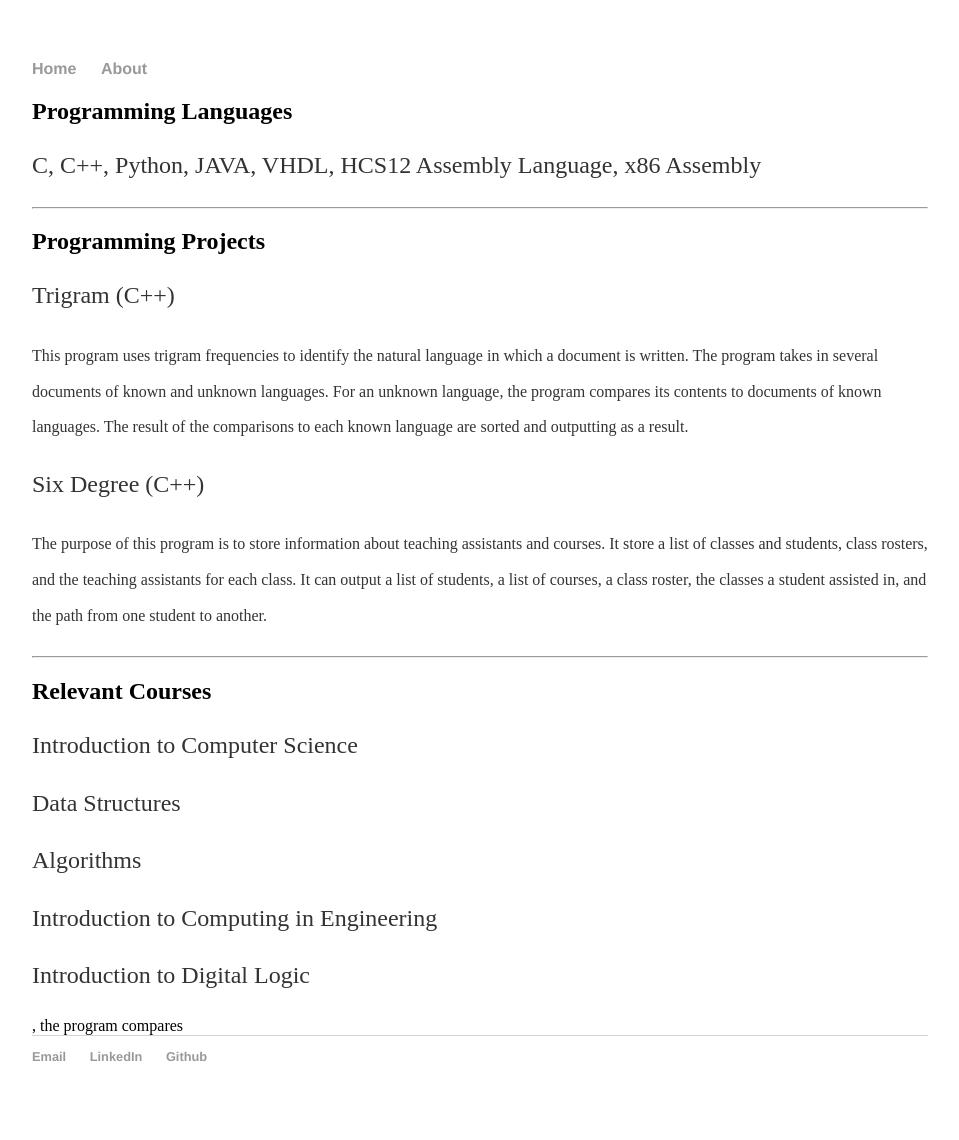
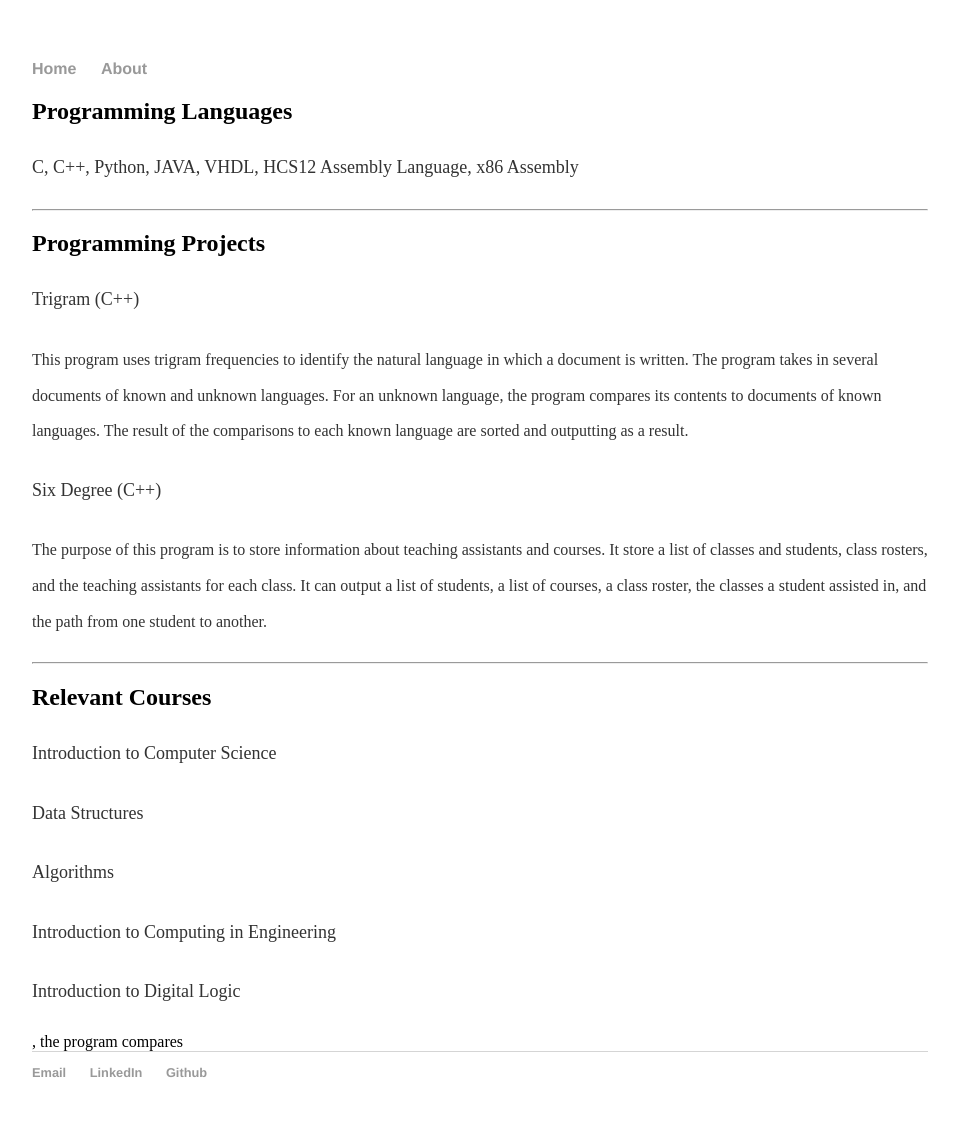
Before and after one commit to Winnie-Zheng/winnie-zheng.github.io, a Jekyll site: the page built from About/index.html, in a window 1280 px wide. Shown: the whole page, without its empty margins (160-1119 px from the left). Built offline with Jekyll 4.4.1, drawn with Linux system fonts in a browser that asks for light colours.

Commit message:
Update index.html

```diff
--- a/About/index.html
+++ b/About/index.html
@@ -4,19 +4,19 @@ title: Winnie Zheng
 ---
 <div class="blurb">
   <h2>Programming Languages</h2>
-    <p><font size=5>C, C++, Python, JAVA, VHDL, HCS12 Assembly Language, x86 Assembly</font></p>
+    <p><font size=4>C, C++, Python, JAVA, VHDL, HCS12 Assembly Language, x86 Assembly</font></p>
   <hr></hr>
   <h2>Programming Projects</h2>
-    <p><font size=5>Trigram (C++)</font>
+    <p><font size=4>Trigram (C++)</font>
     <p><font size=3>This program uses trigram frequencies to identify the natural language in which a document is written. The program takes in several documents of known and unknown languages. For an unknown language, the program compares its contents to documents of known languages. The result of the comparisons to each known language are sorted and outputting as a result.</font></p>
-    <p><font size=5>Six Degree (C++)</font>
+    <p><font size=4>Six Degree (C++)</font>
     <p><font size=3>The purpose of this program is to store information about teaching assistants and	courses. It store a list of classes and students, class rosters, and the teaching assistants for each class. It can output a list of students, a	list of courses, a class roster, the classes a student assisted in, and the path from one student to another.</font></p>
   <hr></hr>
   <h2>Relevant Courses</h2>
-    <p><font size=5>Introduction to Computer Science</font></p>
-    <p><font size=5>Data Structures</font></p>
-    <p><font size=5>Algorithms</font></p>
-    <p><font size=5>Introduction to Computing in Engineering</font></p>
-    <p><font size=5>Introduction to Digital Logic</font></p>
+    <p><font size=4>Introduction to Computer Science</font></p>
+    <p><font size=4>Data Structures</font></p>
+    <p><font size=4>Algorithms</font></p>
+    <p><font size=4>Introduction to Computing in Engineering</font></p>
+    <p><font size=4>Introduction to Digital Logic</font></p>
 </div><!-- /.blurb -->
 , the program compares
```
